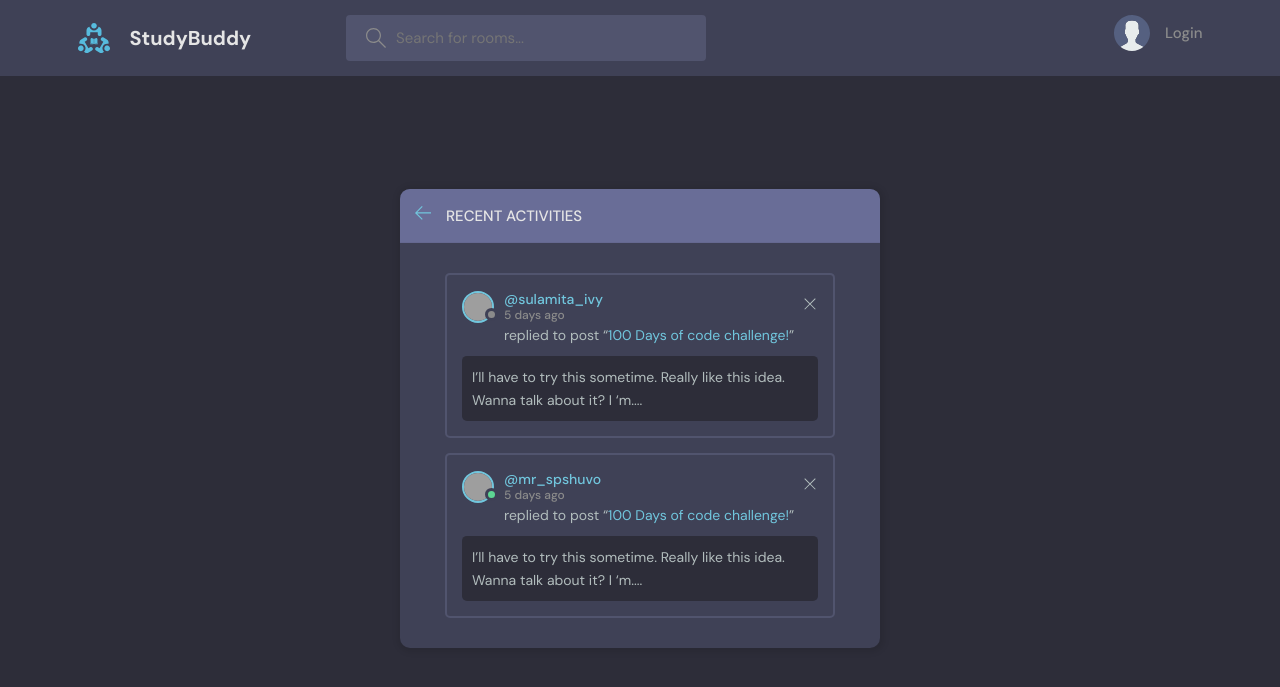
After one commit to ejoseph24/studybud, a Django app: template base/templates/base/activity.html in a window 1280 px wide. The commit adds this page. Shown: the top 687 px of the page. Run offline with Django 5.2, Linux system fonts and the light colour scheme; the template is opened without the code that fills it, so the values that code supplies are empty; grey boxes are pictures that could not be loaded.

Commit message:
Activities page setup

```diff
--- /dev/null
+++ b/base/templates/base/activity.html
@@ -0,0 +1,122 @@
+{% extends 'main.html' %}
+
+{% block content %}
+    <main class="layout">
+      <div class="container">
+        <div class="layout__box">
+          <div class="layout__boxHeader">
+            <div class="layout__boxTitle">
+              <a href="{% url 'home' %}">
+                <svg version="1.1" xmlns="http://www.w3.org/2000/svg" width="32" height="32" viewBox="0 0 32 32">
+                  <title>arrow-left</title>
+                  <path
+                    d="M13.723 2.286l-13.723 13.714 13.719 13.714 1.616-1.611-10.96-10.96h27.625v-2.286h-27.625l10.965-10.965-1.616-1.607z"
+                  ></path>
+                </svg>
+              </a>
+              <h3>Recent Activities</h3>
+            </div>
+          </div>
+
+          <div class="activities-page layout__body">
+            <div class="activities__box">
+              <div class="activities__boxHeader roomListRoom__header">
+                <a href="profile.html" class="roomListRoom__author">
+                  <div class="avatar avatar--small">
+                    <img src="https://randomuser.me/api/portraits/women/11.jpg" />
+                  </div>
+                  <p>
+                    @sulamita_ivy
+                    <span>5 days ago</span>
+                  </p>
+                </a>
+                <div class="roomListRoom__actions">
+                  <a href="#">
+                    <svg version="1.1" xmlns="http://www.w3.org/2000/svg" width="32" height="32" viewBox="0 0 32 32">
+                      <title>remove</title>
+                      <path
+                        d="M27.314 6.019l-1.333-1.333-9.98 9.981-9.981-9.981-1.333 1.333 9.981 9.981-9.981 9.98 1.333 1.333 9.981-9.98 9.98 9.98 1.333-1.333-9.98-9.98 9.98-9.981z"
+                      ></path>
+                    </svg>
+                  </a>
+                </div>
+              </div>
+              <div class="activities__boxContent">
+                <p>replied to post “<a href="room.html">100 Days of code challenge!</a>”</p>
+                <div class="activities__boxRoomContent">
+                  I’ll have to try this sometime. Really like this idea. Wanna talk about it? I ‘m....
+                </div>
+              </div>
+            </div>
+
+            <div class="activities__box">
+              <div class="activities__boxHeader roomListRoom__header">
+                <a href="profile.html" class="roomListRoom__author">
+                  <div class="avatar avatar--small active">
+                    <img src="https://randomuser.me/api/portraits/men/13.jpg" />
+                  </div>
+                  <p>
+                    @mr_spshuvo
+                    <span>5 days ago</span>
+                  </p>
+                </a>
+                <div class="roomListRoom__actions">
+                  <a href="#">
+                    <svg version="1.1" xmlns="http://www.w3.org/2000/svg" width="32" height="32" viewBox="0 0 32 32">
+                      <title>remove</title>
+                      <path
+                        d="M27.314 6.019l-1.333-1.333-9.98 9.981-9.981-9.981-1.333 1.333 9.981 9.981-9.981 9.98 1.333 1.333 9.981-9.98 9.98 9.98 1.333-1.333-9.98-9.98 9.98-9.981z"
+                      ></path>
+                    </svg>
+                  </a>
+                </div>
+              </div>
+              <div class="activities__boxContent">
+                <p>replied to post “<a href="room.html">100 Days of code challenge!</a>”</p>
+                <div class="activities__boxRoomContent">
+                  I’ll have to try this sometime. Really like this idea. Wanna talk about it? I ‘m....
+                </div>
+              </div>
+
+              {% for message in room_messages %}
+              <div class="activities__box">
+                <div class="activities__boxHeader roomListRoom__header">
+                  <a href="{% url 'user-profile' message.user.id %}" class="roomListRoom__author">
+                    <div class="avatar avatar--small">
+                      <img src="https://randomuser.me/api/portraits/women/11.jpg" />
+                    </div>
+                    <p>
+                      @{{message.user}}
+                      <span>{{message.created|timesince}} ago</span>
+                    </p>
+                  </a>
+
+                  {% if request.user == message.user %}
+                  <div class="roomListRoom__actions">
+                    <a href="{% url 'delete-message' message.id %}">
+                      <svg version="1.1" xmlns="http://www.w3.org/2000/svg" width="32" height="32" viewBox="0 0 32 32">
+                        <title>remove</title>
+                        <path
+                          d="M27.314 6.019l-1.333-1.333-9.98 9.981-9.981-9.981-1.333 1.333 9.981 9.981-9.981 9.98 1.333 1.333 9.981-9.98 9.98 9.98 1.333-1.333-9.98-9.98 9.98-9.981z"
+                        ></path>
+                      </svg>
+                    </a>
+                  </div>
+                  {% endif %}
+
+                </div>
+                <div class="activities__boxContent">
+                  <p>replied to post “<a href="{% url 'room' message.room.id %}">{{message.room}}</a>”</p>
+                  <div class="activities__boxRoomContent">
+                      {{message.body}}
+                  </div>
+                </div>
+              </div>
+              {% endfor %}
+            </div>
+
+          </div>
+        </div>
+      </div>
+    </main>
+    {% endblock content %}
--- a/base/templates/base/home.html
+++ b/base/templates/base/home.html
@@ -26,7 +26,7 @@
             </form>
             <div class="mobile-menuItems">
               <a class="btn btn--main btn--pill" href="{% url 'topics' %}">Browse Topics</a>
-              <a class="btn btn--main btn--pill" href="#">Recent Activities</a>
+              <a class="btn btn--main btn--pill" href="{% url 'activity' %}">Recent Activities</a>
             </div>
           </div>
           <div class="roomList__header">
--- a/base/urls.py
+++ b/base/urls.py
@@ -16,6 +16,6 @@ urlpatterns = [
     path('delete-message/<str:pk>/', views.deleteMessage, name="delete-message"),
 
     path('update-user/', views.updateUser, name="update-user"),
-
     path('topics/', views.topicsPage, name="topics"),
+    path('activity/', views.activityPage, name="activity"),
 ]
--- a/base/views.py
+++ b/base/views.py
@@ -193,3 +193,8 @@ def topicsPage(request):
      q = request.GET.get('q') if request.GET.get('q') != None else ''
      topics = Topic.objects.filter(name__icontains=q)
      return render(request, 'base/topics.html', {'topics':topics})
+
+
+def activityPage(request):
+    room_messages = Message.objects.all()
+    return render(request, 'base/activity.html', {'room_messages':room_messages})
```
